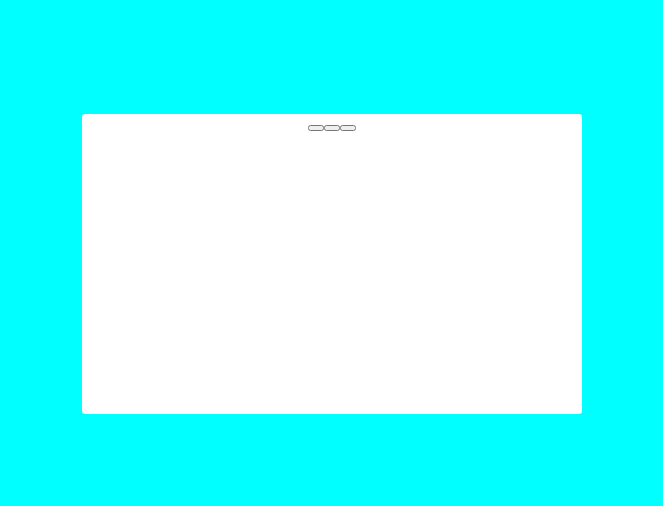
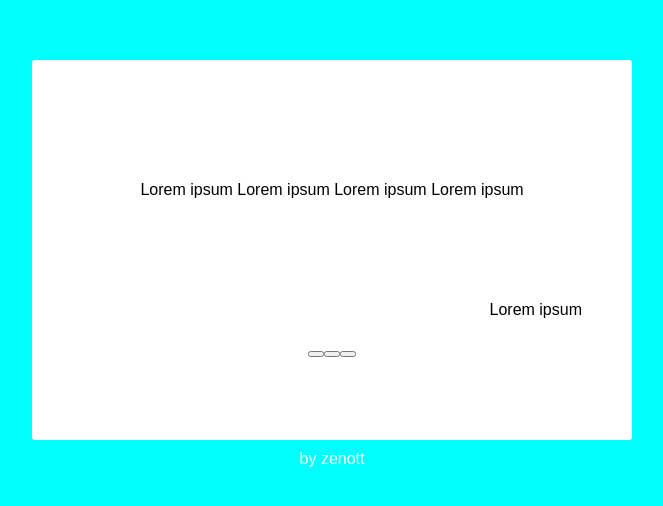
Before and after one commit to BalintMendli/random-quote-machine, a React (Create React App) app: page / in a window 1280 px wide. Shown: the part 136-642 px from the top of the page, without its empty margins (308-971 px from the left). Built offline with nearby package versions, Linux system fonts and the light colour scheme.

Commit message:
Add css to app

```diff
--- a/src/App.css
+++ b/src/App.css
@@ -1,7 +1,28 @@
-.App {
+#quote-box {
   text-align: center;
   background-color: white;
   width: 500px;
   min-height: 300px;
   border-radius: 3px;
+  padding: 40px 50px;
 }
+
+#text{
+  min-height: 180px;
+  display: flex;
+  align-items: center;
+  justify-content: center;
+}
+
+#author{
+  min-height: 60px;
+  display: flex;
+  align-items: center;
+  justify-content: flex-end;
+}
+
+#sign{
+  margin-top: 10px;
+  text-align: center;
+  color: white;
+}
--- a/src/App.js
+++ b/src/App.js
@@ -6,12 +6,15 @@ class App extends Component {
     return (
       <div className="App">
         <div id="quote-box">
-          <div id="text"></div>
-          <div id="author"></div>
-          <button id="new-quote"></button>
-          <button id="tweet-quote"></button>
-          <button id="tumblr"></button>
+          <div id="text">Lorem ipsum Lorem ipsum Lorem ipsum Lorem ipsum</div>
+          <div id="author">Lorem ipsum</div>
+          <div id="lower-div">
+            <button id="new-quote"></button>
+            <button id="tweet-quote"></button>
+            <button id="tumblr"></button>
+          </div>
         </div>
+        <div id="sign">by zenott</div>
       </div>
     );
   }
```
